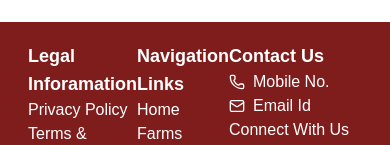
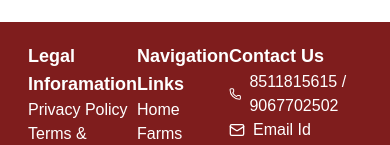
Before and after one commit to Dhruv9731/BookMyFarm, a React (Vite) app: page / in a window 390 px wide. Shown: the part 1584-1729 px from the top of the page. Built offline with nearby package versions, Linux system fonts and the light colour scheme; a web font is replaced by a local one.

Commit message:
Mobile number update

```diff
--- a/src/Pages/AboutUs/AboutUs.jsx
+++ b/src/Pages/AboutUs/AboutUs.jsx
@@ -39,7 +39,7 @@ function AboutUs() {
             <h3 className="text-lg font-semibold">Contact Us</h3>
             <div className="flex flex-row items-center">
               <Phone className="w-4 h-5 mr-2" />
-              <Link to="#">Mobile No.</Link>
+              <Link to="#">8511815615 / 9067702502</Link>
             </div>
             <div className="flex flex-row items-center">
               <Mail className="w-4 h-5 mr-2" />
```
